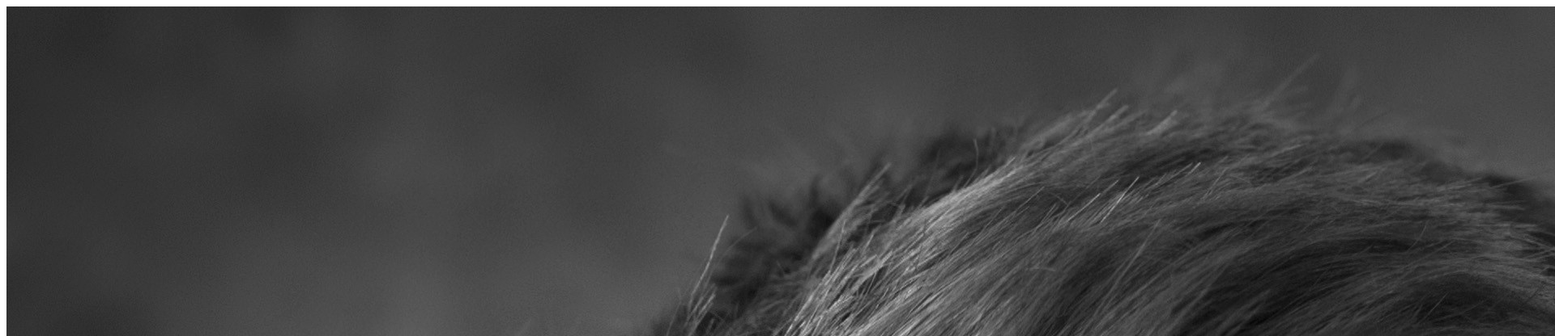
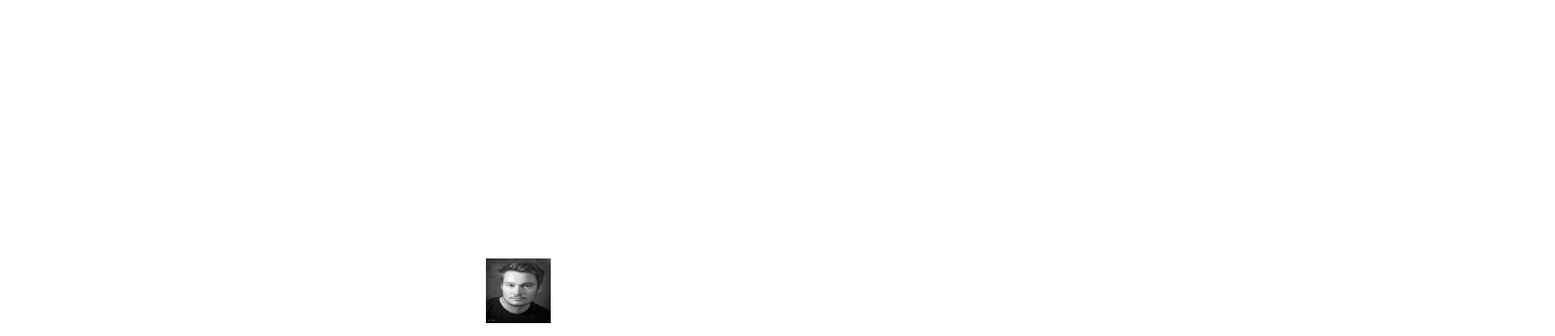
Before and after one commit to chriswall24/git-101, a plain HTML site: page index.html in a window 1280 px wide. Shown: the top 416 px of the page at 81% size, 1920 px wide, since content can reach past the window. Drawn offline with Linux system fonts and the light colour scheme.

Commit message:
Centerd image and tagline

```diff
--- a/index.html
+++ b/index.html
@@ -1,8 +1,12 @@
 <!DOCTYPE html>
 <html>
-	<head></head>
+	<head>
+		<link rel="stylesheet" href="style.css">
+	</head>
 	<body>
-		<img src="Chris Wall headshot.jpg">
-		<h1>Coming soon... Le Wagon</h1>
+		<div id="container">
+			<img id="logo" src="Chris Wall headshot.jpg">
+			<h1>Coming soon... Chris Wall</h1>
+		</div>
 	</body>
 </html>
--- /dev/null
+++ b/style.css
@@ -0,0 +1,17 @@
+body {
+	margin: 0;
+	font-family: Helvetica;
+}
+
+#logo {
+	height: 80px;
+	width: 80px;
+}
+
+#container {
+	display: flex;
+	align-items: center;
+	justify-content: center;
+	height: 100vh;
+	flex-direction: column;
+}
```
